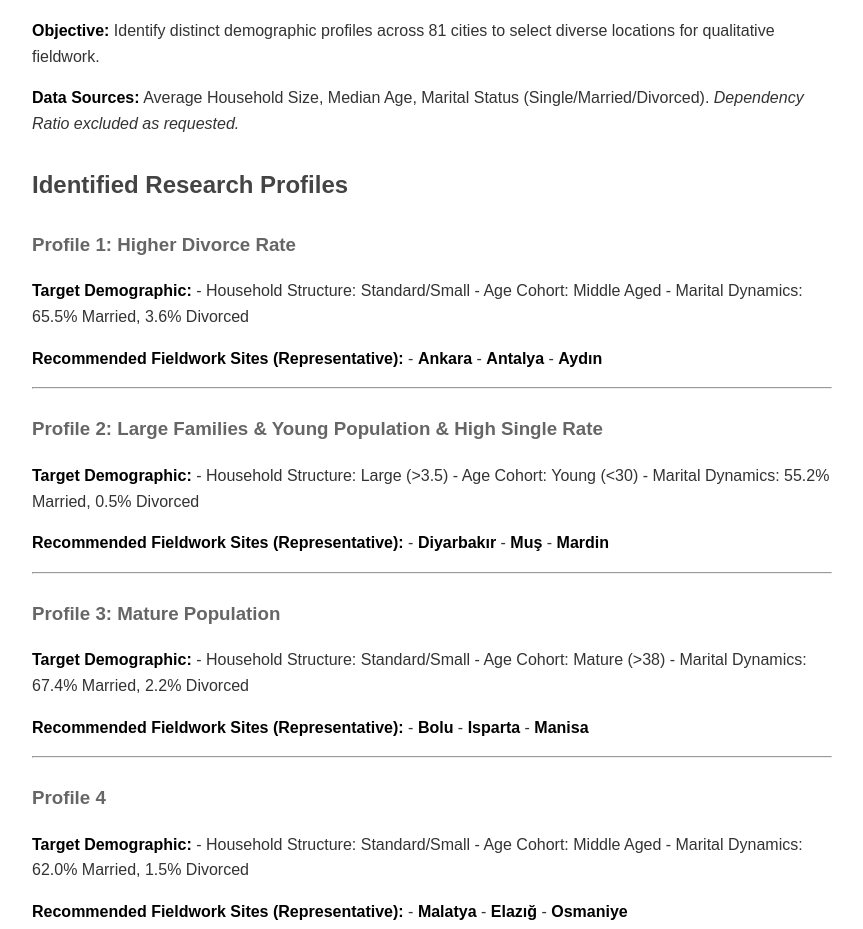
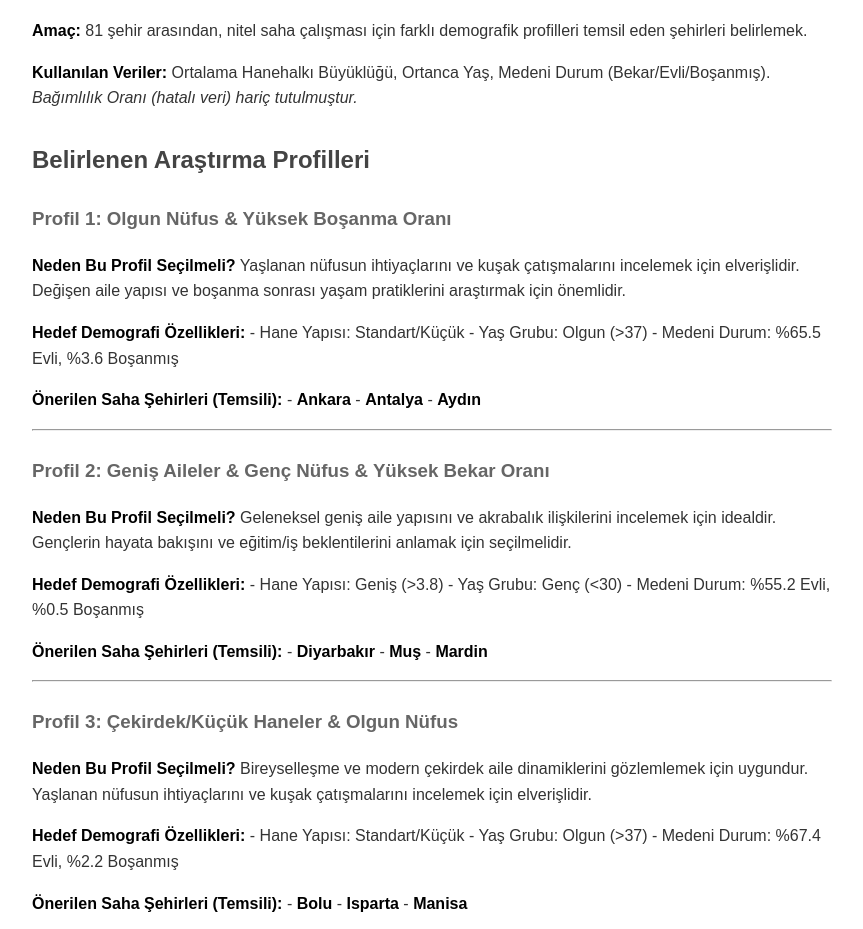
Before and after one commit to cebeealii/isam-harita, a plain HTML site: page profilization_report.html in a window 1280 px wide. Shown: the part 148-1077 px from the top of the page, without its empty margins (208-1071 px from the left). Drawn offline with Linux system fonts and the light colour scheme.

Commit message:
Update reports to Turkish

```diff
--- a/profilization_report.html
+++ b/profilization_report.html
@@ -11,49 +11,57 @@
     li { margin-bottom: 5px; }
     strong { color: #000; }
 </style>
-<title>Qualitative Research Profiles</title>
+<title>Nitel Araştırma Profilleri</title>
 </head>
 <body>
-<h1>Qualitative Research Site Selection Strategy</h1>
-<p><strong>Objective:</strong> Identify distinct demographic profiles across 81 cities to select diverse locations for qualitative fieldwork.</p>
-<p><strong>Data Sources:</strong> Average Household Size, Median Age, Marital Status (Single/Married/Divorced). <em>Dependency Ratio excluded as requested.</em></p>
-<h2>Identified Research Profiles</h2>
-<h3>Profile 1: Higher Divorce Rate</h3>
-<p><strong>Target Demographic:</strong>
-- Household Structure: Standard/Small
-- Age Cohort: Middle Aged
-- Marital Dynamics: 65.5% Married, 3.6% Divorced</p>
-<p><strong>Recommended Fieldwork Sites (Representative):</strong>
+<h1>Nitel Araştırma İçin Saha Seçim Stratejisi</h1>
+<p><strong>Amaç:</strong> 81 şehir arasından, nitel saha çalışması için farklı demografik profilleri temsil eden şehirleri belirlemek.</p>
+<p><strong>Kullanılan Veriler:</strong> Ortalama Hanehalkı Büyüklüğü, Ortanca Yaş, Medeni Durum (Bekar/Evli/Boşanmış). <em>Bağımlılık Oranı (hatalı veri) hariç tutulmuştur.</em></p>
+<h2>Belirlenen Araştırma Profilleri</h2>
+<h3>Profil 1: Olgun Nüfus &amp; Yüksek Boşanma Oranı</h3>
+<p><strong>Neden Bu Profil Seçilmeli?</strong>
+Yaşlanan nüfusun ihtiyaçlarını ve kuşak çatışmalarını incelemek için elverişlidir. Değişen aile yapısı ve boşanma sonrası yaşam pratiklerini araştırmak için önemlidir. </p>
+<p><strong>Hedef Demografi Özellikleri:</strong>
+- Hane Yapısı: Standart/Küçük
+- Yaş Grubu: Olgun (&gt;37)
+- Medeni Durum: %65.5 Evli, %3.6 Boşanmış</p>
+<p><strong>Önerilen Saha Şehirleri (Temsili):</strong>
 - <strong>Ankara</strong>
 - <strong>Antalya</strong>
 - <strong>Aydın</strong></p>
 <hr />
-<h3>Profile 2: Large Families &amp; Young Population &amp; High Single Rate</h3>
-<p><strong>Target Demographic:</strong>
-- Household Structure: Large (&gt;3.5)
-- Age Cohort: Young (&lt;30)
-- Marital Dynamics: 55.2% Married, 0.5% Divorced</p>
-<p><strong>Recommended Fieldwork Sites (Representative):</strong>
+<h3>Profil 2: Geniş Aileler &amp; Genç Nüfus &amp; Yüksek Bekar Oranı</h3>
+<p><strong>Neden Bu Profil Seçilmeli?</strong>
+Geleneksel geniş aile yapısını ve akrabalık ilişkilerini incelemek için idealdir. Gençlerin hayata bakışını ve eğitim/iş beklentilerini anlamak için seçilmelidir. </p>
+<p><strong>Hedef Demografi Özellikleri:</strong>
+- Hane Yapısı: Geniş (&gt;3.8)
+- Yaş Grubu: Genç (&lt;30)
+- Medeni Durum: %55.2 Evli, %0.5 Boşanmış</p>
+<p><strong>Önerilen Saha Şehirleri (Temsili):</strong>
 - <strong>Diyarbakır</strong>
 - <strong>Muş</strong>
 - <strong>Mardin</strong></p>
 <hr />
-<h3>Profile 3: Mature Population</h3>
-<p><strong>Target Demographic:</strong>
-- Household Structure: Standard/Small
-- Age Cohort: Mature (&gt;38)
-- Marital Dynamics: 67.4% Married, 2.2% Divorced</p>
-<p><strong>Recommended Fieldwork Sites (Representative):</strong>
+<h3>Profil 3: Çekirdek/Küçük Haneler &amp; Olgun Nüfus</h3>
+<p><strong>Neden Bu Profil Seçilmeli?</strong>
+Bireyselleşme ve modern çekirdek aile dinamiklerini gözlemlemek için uygundur. Yaşlanan nüfusun ihtiyaçlarını ve kuşak çatışmalarını incelemek için elverişlidir. </p>
+<p><strong>Hedef Demografi Özellikleri:</strong>
+- Hane Yapısı: Standart/Küçük
+- Yaş Grubu: Olgun (&gt;37)
+- Medeni Durum: %67.4 Evli, %2.2 Boşanmış</p>
+<p><strong>Önerilen Saha Şehirleri (Temsili):</strong>
 - <strong>Bolu</strong>
 - <strong>Isparta</strong>
 - <strong>Manisa</strong></p>
 <hr />
-<h3>Profile 4</h3>
-<p><strong>Target Demographic:</strong>
-- Household Structure: Standard/Small
-- Age Cohort: Middle Aged
-- Marital Dynamics: 62.0% Married, 1.5% Divorced</p>
-<p><strong>Recommended Fieldwork Sites (Representative):</strong>
+<h3>Profil 4: Yüksek Bekar Oranı</h3>
+<p><strong>Neden Bu Profil Seçilmeli?</strong>
+Ortalama Türkiye demografisini temsil eden standart bir profil.</p>
+<p><strong>Hedef Demografi Özellikleri:</strong>
+- Hane Yapısı: Standart/Küçük
+- Yaş Grubu: Orta Yaş
+- Medeni Durum: %62.0 Evli, %1.5 Boşanmış</p>
+<p><strong>Önerilen Saha Şehirleri (Temsili):</strong>
 - <strong>Malatya</strong>
 - <strong>Elazığ</strong>
 - <strong>Osmaniye</strong></p>
```
Also changed, not shown: 1 other file.
